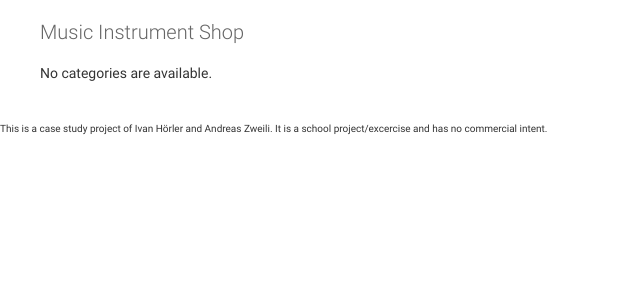
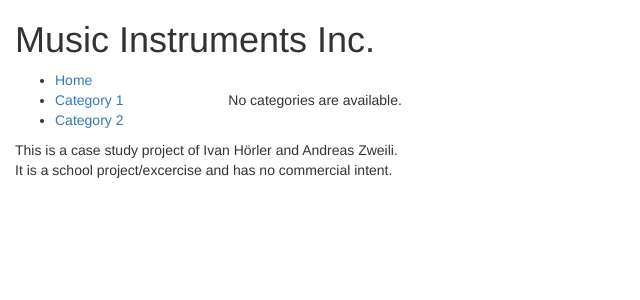
Before and after one commit to Nebucatnetzer/webtech_case_study, a Django app: page / in a window 1280 px wide. Shown: the top 300 px of the page, without its empty margins (0-640 px from the left). Run offline with Django 3.2, Linux system fonts and the light colour scheme; data that the repository does not hold is empty; some libraries are stand-ins or nearby versions.

Commit message:
unfinshed atempt to make a nav abandoned for later use maybe

```diff
--- a/django/didgeridoo/webshop/templates/webshop/base.html
+++ b/django/didgeridoo/webshop/templates/webshop/base.html
@@ -1,17 +1,62 @@
 <!DOCTYPE html>
-<head>
-    <link rel="stylesheet" href="{{ STATIC_URL }}/static/admin/css/base.css" />
-</head>
-<body>
-    <div id="content" class="flex">
-        <h1>{% block section_title %}Music Instrument Shop{% endblock %}</h1>
-        {% block content %}{% endblock %}
+  <head>
+    <meta charset="utf-8">
+    <meta name="viewport" content="width=device-width, initial-scale=1">
+    <link rel="stylesheet" href="https://maxcdn.bootstrapcdn.com/bootstrap/3.3.7/css/bootstrap.min.css">
+    <script src="https://ajax.googleapis.com/ajax/libs/jquery/1.12.4/jquery.min.js"></script>
+    <script src="https://maxcdn.bootstrapcdn.com/bootstrap/3.3.7/js/bootstrap.min.js"></script>
+
+    <!-- Add additional CSS in static file -->
+    {% load static %}
+    <link rel="stylesheet" href="{{ STATIC_URL }}/static/webshop/css/base.css" />
+    {% block title %}
+      <title>
+        Casestudy 'Webshop' IBZ TIAE-5(2017/18)
+      </title>
+    {% endblock %}
+  </head>
+  <body>
+    <div class="container-fluid">
+      <div class="row">
+        <div class="col-sm-12">
+          <h1>
+            {% block shop_name %}Music Instruments Inc.{% endblock %}
+          </h1>
+        </div>
+      </div>
     </div>
-</body>
-<footer>
-    {% block footer %}
-    <p><font size="1">This is a case study project of Ivan Hörler and Andreas Zweili.
-    It is a school project/excercise and has no commercial intent.</font></p>
-    {% endblock %}
-</footer>
+    <div class="container-fluid">
+      <div class="row">
+        <div class="col-sm-2">
+          {% block nav %}
+            <ul class="sidebar-nav">
+              <li><a href="{% url 'index' %}">Home</a></li>
+              <li><a href="/category/1/">Category 1</a></li>  <!--change href!!!-->
+              <li><a href="/category/2/">Category 2</a></li>  <!--change href!!!-->
+            </ul>
+          {% endblock %}
+        </div>
+        <div class="col-sm-10 ">
+            <h1>
+              {% block section_title %}{% endblock %}
+            </h1>
+        </div>
+        <div class="col-sm-10 ">
+          {% block content %}{% endblock %}
+        </div>
+      </div>
+    </div>
+    <footer>
+      <div class="container-fluid">
+        <div class="row">
+          <div class="col-sm-12">
+            {% block footer %}
+              This is a case study project of Ivan Hörler and Andreas Zweili. </br>
+              It is a school project/excercise and has no commercial intent.
+            {% endblock %}
+          </div>
+        </div>
+      </div>
+    </footer>
+  </body>
 </html>
```
